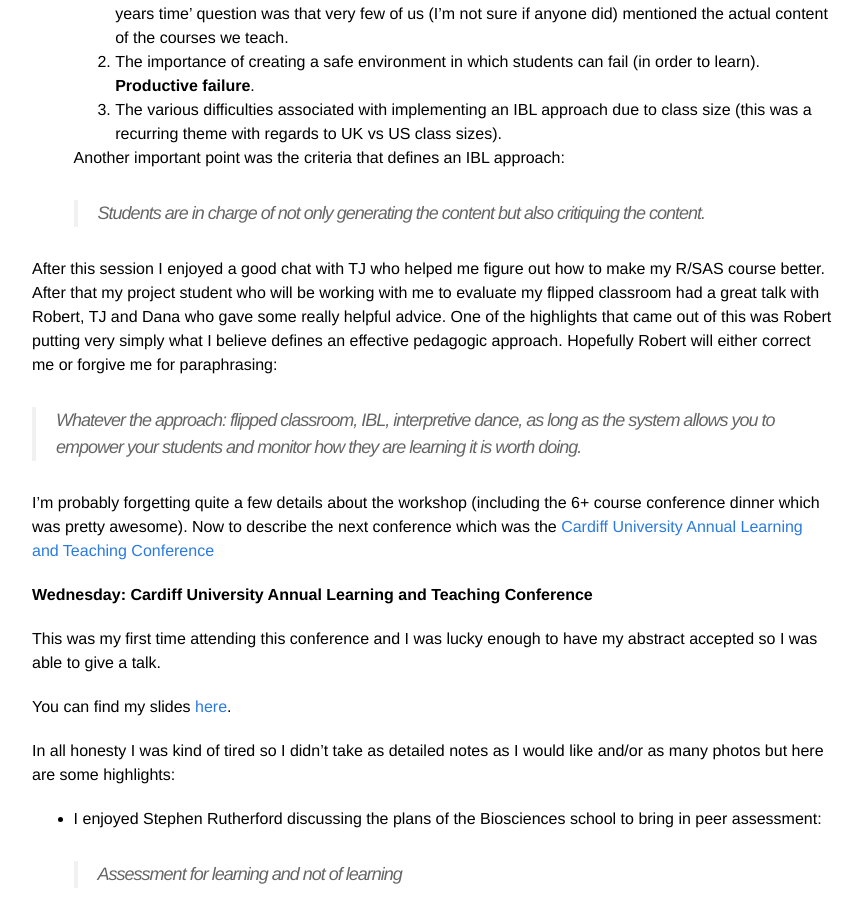
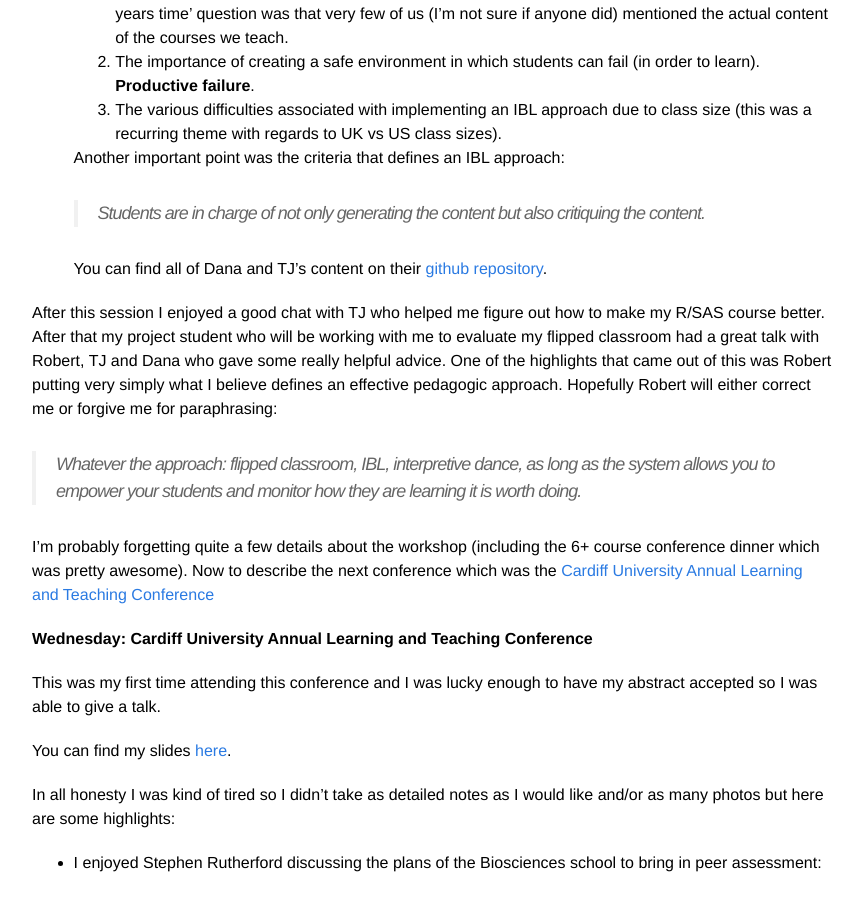
Before and after one commit to drvinceknight/unpeudemath, a Jekyll site: the page built from _posts/2014-07-15-three-days-two-highered-conference.md, in a window 1280 px wide and 900 px high, scrolled down 5474 px. Shown: the whole window, without its empty margins (208-1071 px from the left). Built offline with Jekyll 4.4.1, drawn with Linux system fonts in a browser that asks for light colours; comment, search, counter and statistics services are not loaded; some of the changed lines change nothing that is shown.

Commit message:
added link to github

```diff
--- a/_posts/2014-07-15-three-days-two-highered-conference.md
+++ b/_posts/2014-07-15-three-days-two-highered-conference.md
@@ -108,7 +108,7 @@ Here's a couple of snippets from each session:
 
     > In 2008, students set up a reading group and started to read complex mathematical topics.
 
-- The rest of the conference was a natural continuation from Chris's talk as [Dana Ernst]() and [TJ Hitchman]() spoke about Inquiry Based Learning (a pedagogic term that encompasses the Moore method - I'm sure someone can correct me if I got that subtlety wrong).
+- The rest of the conference was a natural continuation from Chris's talk as [Dana Ernst](https://plus.google.com/+DanaErnst) and [TJ Hitchman](https://plus.google.com/+TheronHitchman/posts) spoke about Inquiry Based Learning (a pedagogic term that encompasses the Moore method - I'm sure someone can correct me if I got that subtlety wrong).
 
     <br>
     ![](https://lh3.googleusercontent.com/-JmHjJHFWEFo/U7ut9LOEFZI/AAAAAAABN9U/VrLpxwt6UHM/w779-h584-no/IMG_20140708_093739.jpg)
@@ -128,6 +128,8 @@ Here's a couple of snippets from each session:
     Another important point was the criteria that defines an IBL approach:
 
     > Students are in charge of not only generating the content but also critiquing the content.
+
+    You can find all of Dana and TJ's content on their [github repository](https://github.com/dcernst/IBL-CardiffWorkshop2014).
 
 After this session I enjoyed a good chat with TJ who helped me figure out how to make my R/SAS course better.
 After that my project student who will be working with me to evaluate my flipped classroom had a great talk with Robert, TJ and Dana who gave some really helpful advice.
```
